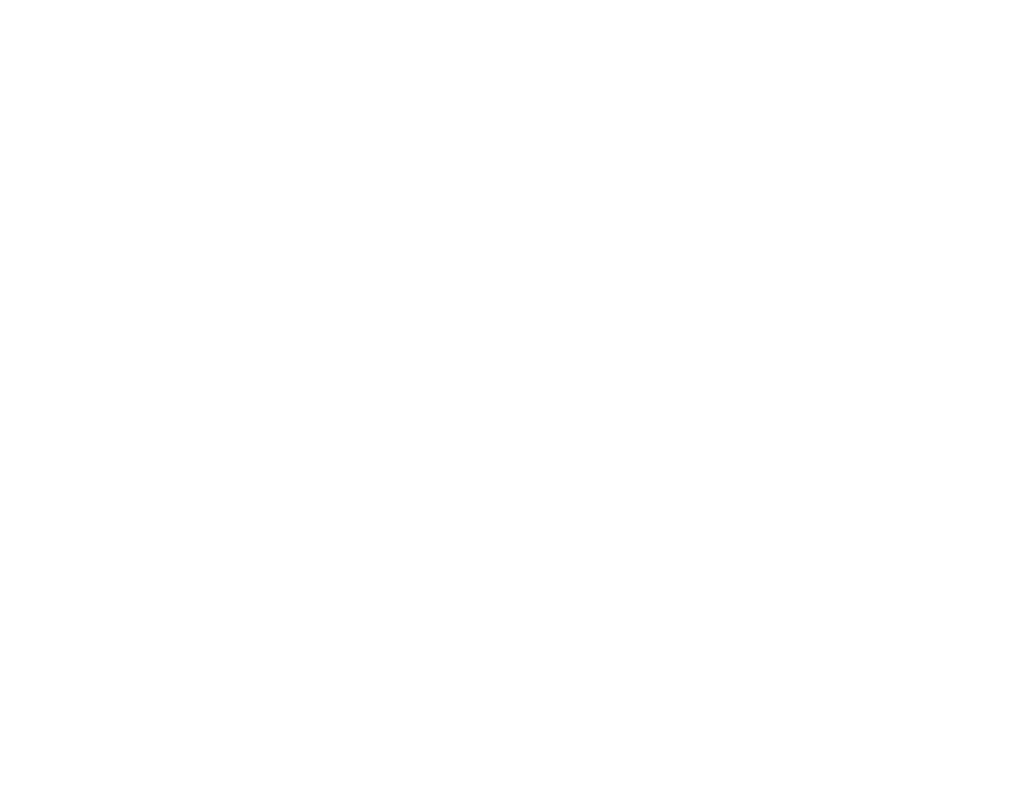
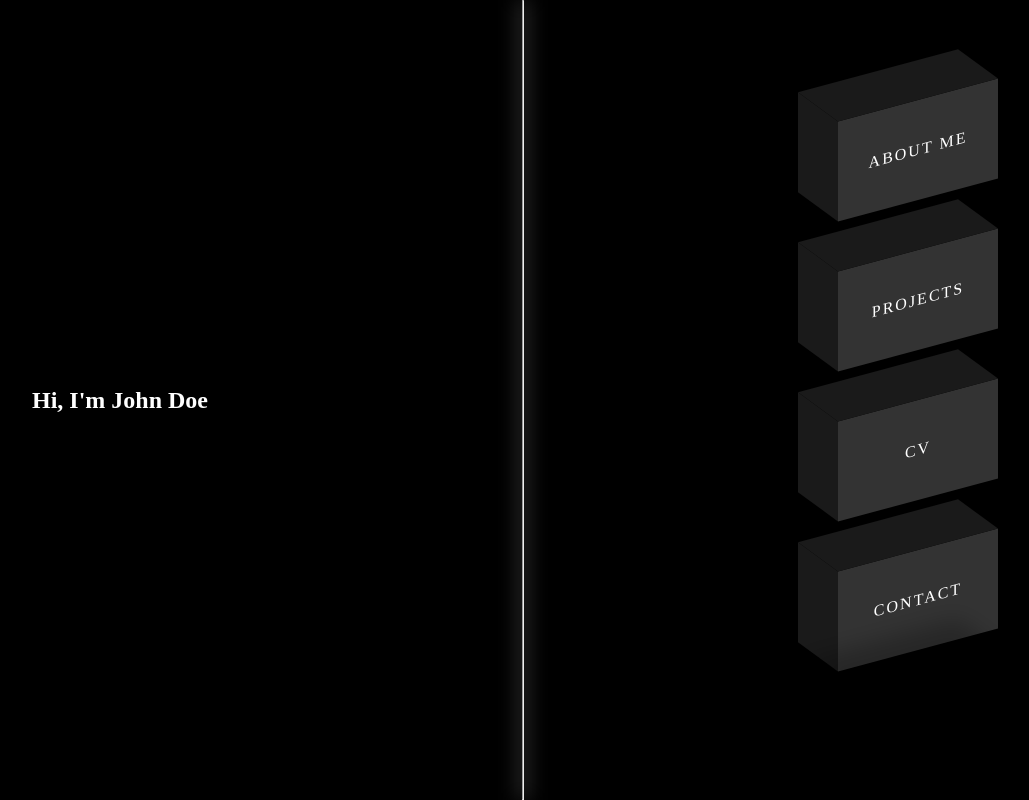
Before and after one commit to aspenne/Porfolio, a plain HTML site: page index.html in a window 1280 px wide. Shown: the whole page, without its empty margins (125-1154 px from the left). Drawn offline with Linux system fonts and the light colour scheme.

Commit message:
nav menu added

```diff
--- a/index.html
+++ b/index.html
@@ -4,9 +4,22 @@
     <meta charset="UTF-8">
     <meta http-equiv="X-UA-Compatible" content="IE=edge">
     <meta name="viewport" content="width=device-width, initial-scale=1.0">
+    <link rel="stylesheet" href="style.css">
     <title>Document</title>
 </head>
 <body>
-
+    <section class="first-part">
+        <h1>Hi, I'm <span>John Doe</span></h1>
+    </section>
+    <hr>
+    <section class="second-part">
+        <ul>
+            <!-- I use the css var i for the z-index and the var color for the block color -->
+            <li style="--i:1; --color:#fff"><a href="#">About me</a></li>
+            <li style="--i:2; --color:#fff"><a href="#">Projects</a></li>
+            <li style="--i:3; --color:#fff"><a href="#">Cv</a></li>
+            <li style="--i:4; --color:#fff"><a href="#">Contact</a></li>
+        </ul>
+    </section>
 </body>
 </html>
--- a/style.css
+++ b/style.css
@@ -0,0 +1,102 @@
+*{
+    margin: 0;
+    padding: 0;
+    box-sizing: border-box;
+}
+
+body{
+    color: #fff;
+    display: flex;
+    flex-direction: row;
+    justify-content: space-around;
+    align-items: center;
+    min-height: 100vh;
+    background-color: black;
+}
+
+ul{
+    position: relative;
+    transform: skewY(-15deg);
+}
+
+ul li{
+    display: flex;
+    align-items: center;
+    justify-content: center;
+    position: relative;
+    list-style: none;
+    height: 100px;
+    width: 160px;
+    background-color: #333;
+    padding: 15px;
+    margin-bottom: 50px;
+    transition: 0.5s;
+    z-index: calc(1 * var(--i));
+}
+
+ul li:hover{
+    transform: translateX(-60px);
+    background-color: var(--color);
+}
+
+ul li::before{
+    content: "";
+    position: absolute;
+    top: 0;
+    left: -40px;
+    width: 40px;
+    height: 100%;
+    background-color: #333;
+    transform-origin: right;
+    transform: skewY(45deg);
+    filter: brightness(0.5);
+    z-index: -1;
+}
+
+ul li:hover::before{
+    background-color: var(--color);
+    filter: brightness(0.5);
+}
+
+ul li::after{
+    content: "";
+    position: absolute;
+    top: -40px;
+    left: 0;
+    width: 100%;
+    height: 40px;
+    background-color: #333;
+
+    transform: skewX(45deg);
+    transform-origin: bottom;
+    filter: brightness(0.5);
+    transition: 0.5s;
+}
+
+ul li:hover::after{
+    background-color: var(--color);
+    filter: brightness(0.5);
+}
+
+ul li a {
+    text-decoration: none;
+    color: #fff;
+    font-size: 1em;
+    display: block;
+    letter-spacing: 2px;
+    text-transform: uppercase;
+    transition: 0.5s;
+}
+
+ul li:hover a{
+    color: #000;
+}
+
+ul li:last-child::after{
+    box-shadow: -120px 120px 20px rgba(0, 0, 0, 0.25);
+}
+
+body hr{
+    height: 100vh;
+    box-shadow: 0 0 20px rgba(255, 255, 255, 1);
+}
```
